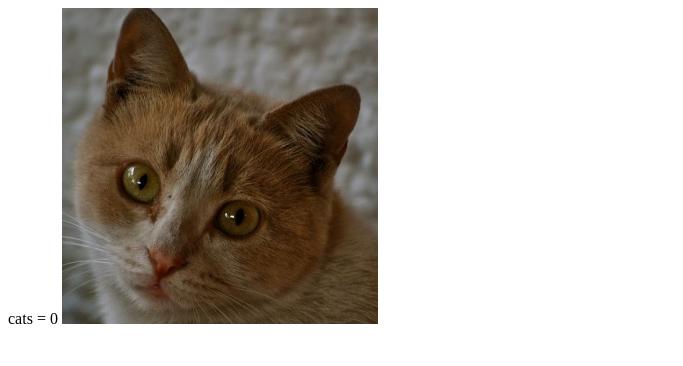
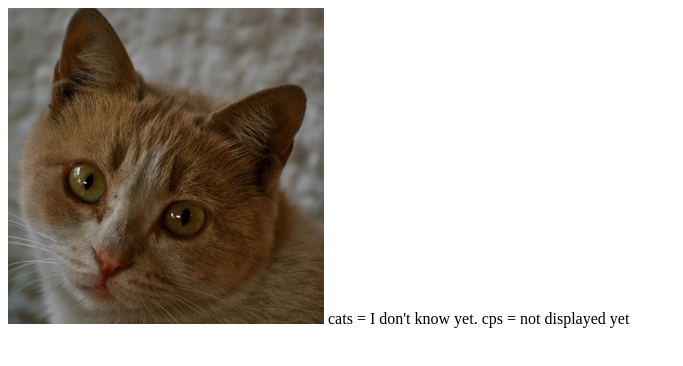
Before and after one commit to ironlegoavenger/programming, a plain HTML site: page catclicker.html in a window 1280 px wide. Shown: the whole page, without its empty margins (0-683 px from the left). Drawn offline with Linux system fonts and the light colour scheme.

Commit message:
CPS label

```diff
--- a/catclicker.html
+++ b/catclicker.html
@@ -5,20 +5,23 @@
         <script>
             let cats = 0
 
+            let cps = 1
             function updateSpans() {
                 document.getElementById('cats').textContent = cats
+                document.getElementById('cps').textContent = cps
             }
 
             function clickedTheCat() {
-            cats = cats + 1
-            updateSpans()
+                cats = cats + 1
+                updateSpans()
             }
 
         </script>
 
     </head>
     <body>
-        cats = <span id="cats">0</span>
         <img src="cat.jpg" onclick="clickedTheCat()" width="25%"/>
+        cats = <span id="cats">I don't know yet.</span>
+        cps = <span id="cps">not displayed yet</span>
     </body>
 </html>
```
